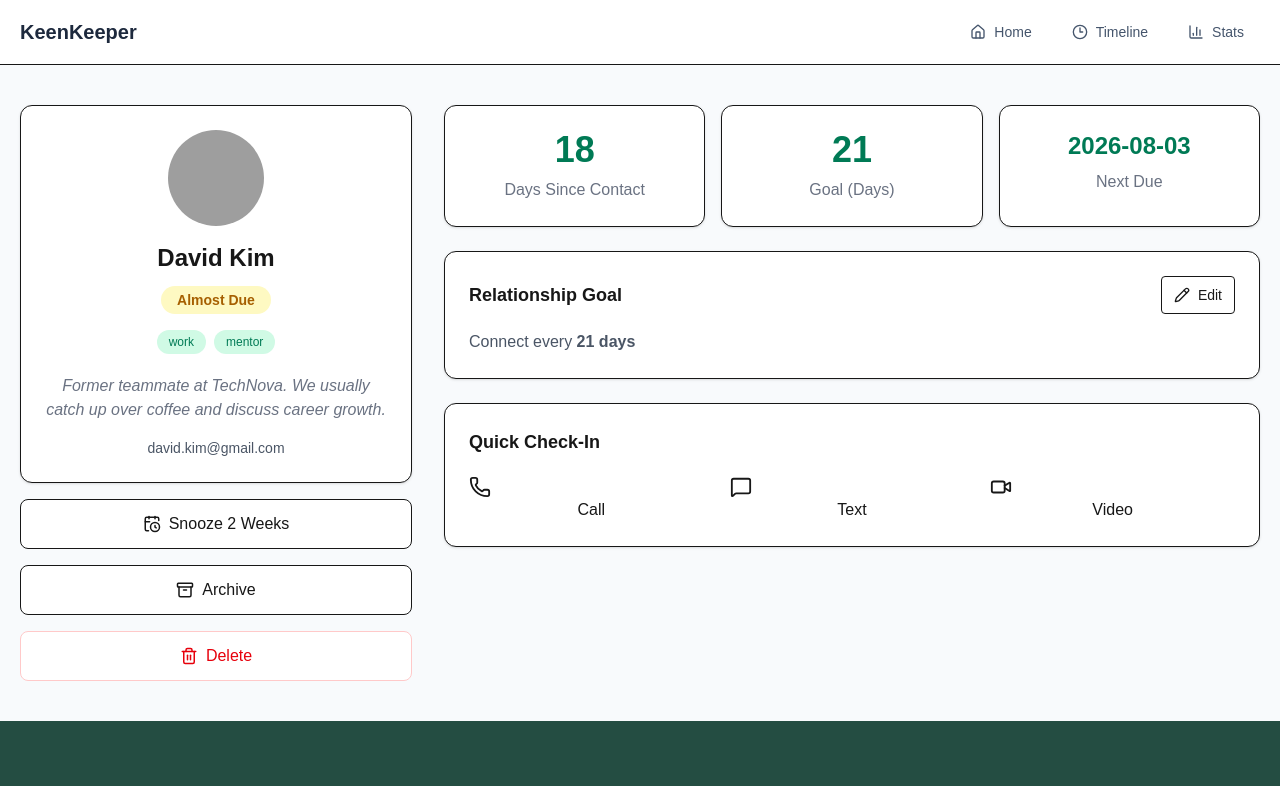
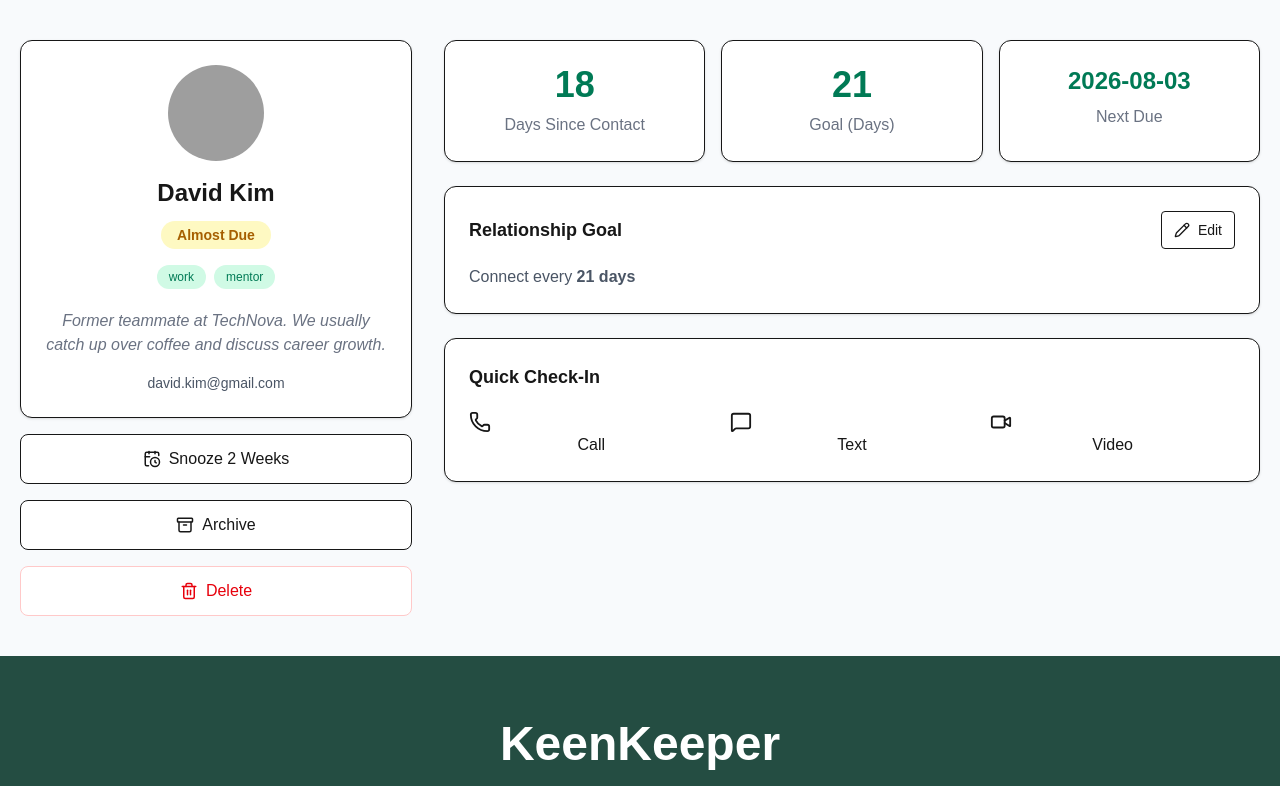
Before and after one commit to masfiqurwebdev/assignment_7, a Next.js app: page /friends/1 in a window 1280 px wide. Shown: the top 786 px of the page. Built offline with nearby package versions, Linux system fonts and the light colour scheme; grey boxes are pictures that could not be loaded.

Commit message:
checking live link

```diff
--- a/src/app/friends/[id]/page.jsx
+++ b/src/app/friends/[id]/page.jsx
@@ -1,14 +1,11 @@
 import friends from "@/data/friends.json";
 import FriendDetails from "@/components/FriendDetails";
 import { notFound } from "next/navigation";
-
 export default async function FriendPage({ params }) {
   const { id } = await params;
-
   const friend = friends.find(
     (item) => item.id === Number(id)
   );
-
   if (!friend) {
     notFound();
   }
--- a/src/app/layout.js
+++ b/src/app/layout.js
@@ -14,7 +14,7 @@ export default function RootLayout({ children }) {
     <html lang="en">
       <body className="bg-gray-50">
         <main>
-        <Navbar />
+        {/* <Navbar /> */}
 
         <TimelineProvider>
           {children}
--- a/src/app/not-found.jsx
+++ b/src/app/not-found.jsx
@@ -7,38 +7,34 @@ export default function NotFound() {
     <div className="min-h-screen flex items-center justify-center bg-gradient-to-br from-indigo-600 via-purple-600 to-pink-500 text-white px-6">
       <div className="text-center max-w-xl">
 
-        {/* 404 Text */}
         <h1 className="text-8xl font-extrabold tracking-widest animate-pulse">
           404
         </h1>
-
-        {/* Subtitle */}
         <h2 className="mt-4 text-2xl md:text-3xl font-semibold">
           Oops! Page Not Found
         </h2>
 
-        {/* Description */}
         <p className="mt-4 text-gray-200">
-          The page you're looking for doesn’t exist or has been moved.
+          The page you are looking for doesn’t exist or has been moved.
         </p>
 
-        {/* Divider */}
         <div className="w-24 h-1 bg-white mx-auto my-6 rounded"></div>
 
-        {/* Button */}
         <Link href="/">
           <button className="px-6 py-3 bg-white text-indigo-600 font-semibold rounded-full shadow-lg hover:scale-105 hover:bg-gray-100 transition duration-300">
             Go Back Home
           </button>
         </Link>
 
-        {/* Decorative Glow */}
         <div className="absolute top-0 left-0 w-full h-full overflow-hidden -z-10">
           <div className="absolute w-72 h-72 bg-pink-400 opacity-30 rounded-full blur-3xl top-10 left-10 animate-ping"></div>
+
           <div className="absolute w-72 h-72 bg-indigo-400 opacity-30 rounded-full blur-3xl bottom-10 right-10 animate-ping delay-1000"></div>
         </div>
 
+
       </div>
+
     </div>
   );
 }
--- a/src/app/page.js
+++ b/src/app/page.js
@@ -1,5 +1,4 @@
 import Banner from '@/components/Banner'
-import FriendCard from '@/components/FriendCard'
 import FriendsSection from '@/components/FriendsSection'
 import React from 'react'
 
@@ -9,6 +8,7 @@ const Home = () => {
   return (
     <div>
       <Banner/>
+
       <FriendsSection/>
     </div>
   )
--- a/src/app/stats/page.jsx
+++ b/src/app/stats/page.jsx
@@ -1,5 +1,4 @@
 import AnalyticsChart from "@/components/AnalyticsChart";
-
 export default function StatsPage() {
   return (
     <main className="min-h-screen bg-slate-50 py-10">
@@ -7,7 +6,6 @@ export default function StatsPage() {
         <h1 className="mb-8 text-4xl font-bold text-slate-800">
           Friendship Analytics
         </h1>
-
         <AnalyticsChart />
       </div>
     </main>
--- a/src/app/timeline/page.jsx
+++ b/src/app/timeline/page.jsx
@@ -7,9 +7,10 @@ export default function TimelinePage() {
         <h1 className="mb-8 text-4xl font-bold text-slate-800">
           Timeline
         </h1>
-
         <TimelineList />
       </div>
+
     </main>
+
   );
 }
--- a/src/components/Navbar.jsx
+++ b/src/components/Navbar.jsx
@@ -4,7 +4,8 @@ import Link from "next/link";
 import { usePathname } from "next/navigation";
 import { Menu, X, Home, Clock3, BarChart3 } from "lucide-react";
 import { useState } from "react";
-
+import Image from "next/image";
+import logo from "../assets/logo.png"
 const navItems = [
   {
     title: "Home",
@@ -36,7 +37,7 @@ export default function Navbar() {
           href="/"
           className="text-xl font-bold text-slate-800"
         >
-          KeenKeeper
+          <Image className=" w-32 md:w-40" src={logo} alt="keenkeper" height={500} width={500} />
         </Link>
 
         {/* Desktop Menu */}
```
Also changed, not shown: src/app/loading.jsx (+7 -1 lines), 1 other file (tests, documents, lock files or other folders).
